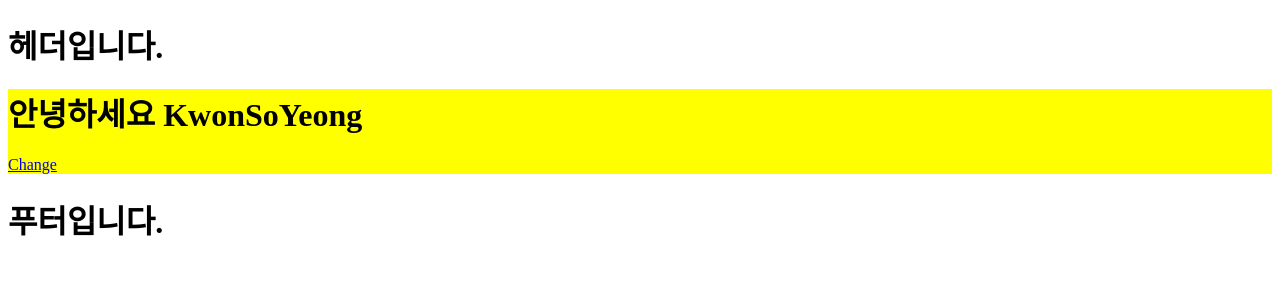
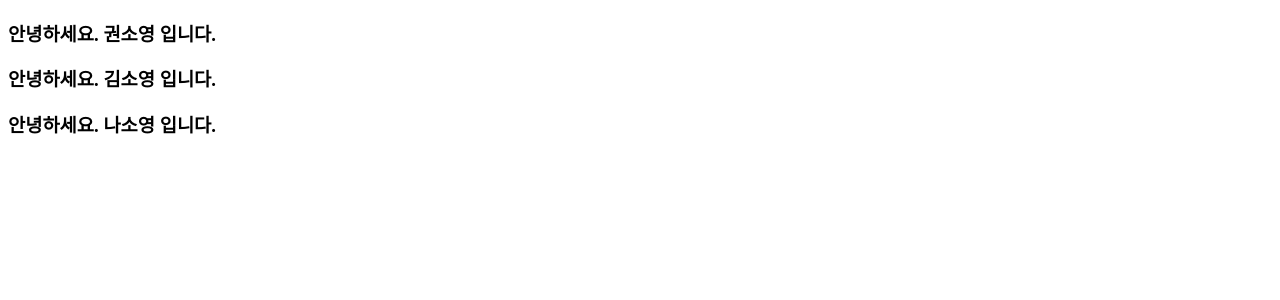
Before and after one commit to ddo0ii/codingstar, a React (Create React App) app: page / in a window 1280 px wide. Shown: the top 300 px of the page. Built offline with nearby package versions, Linux system fonts and the light colour scheme.

Commit message:
map()을 사용하여 Component 나타내기

```diff
--- a/src/App.js
+++ b/src/App.js
@@ -3,16 +3,11 @@ import Footer from "./component/Footer";
 import Header from "./component/Header";
 import Main from "./component/Main";
 import Wrapper from "./component/Wrapper";
-function App() {
-  return (
-    <div>
-      <Header />
-      <Wrapper>
-        <Main name="권소영" color="blue" />
-      </Wrapper>
-      <Footer />
-    </div>
-  );
-}
+
+const App = () => {
+  const names = ["권소영", "김소영", "나소영"];
+  const nameList = names.map((name) => <Main name={name} />);
+  return <div>{nameList}</div>;
+};
 
 export default App;
--- a/src/component/Main.js
+++ b/src/component/Main.js
@@ -1,19 +1,9 @@
-import React, { useState } from "react";
-
-const Main = () => {
-  const [myName, setMyName] = useState("KwonSoYeong");
-  function changName(e) {
-    e.preventDefault();
-    setMyName(myName === "KwonSoYeong" ? "KimSoYeong" : "KwonSoYeong");
-  }
+import React from "react";
+const Main = (props) => {
   return (
     <div>
-      <h1>안녕하세요 {myName}</h1>
-      <a href="#" onClick={changName}>
-        Change
-      </a>
+      <h3>안녕하세요. {props.name} 입니다.</h3>
     </div>
   );
 };
-
 export default Main;
```
